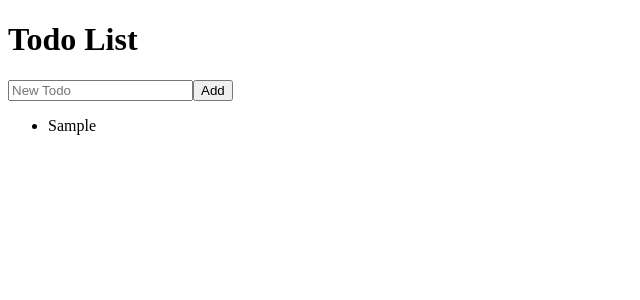
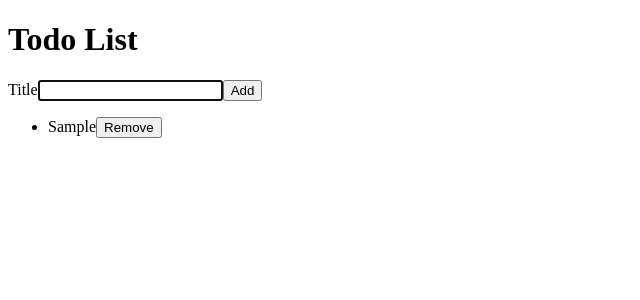
Before and after one commit to Sabina-Kazantseva/react-todo, a React (Create React App) app: page / in a window 1280 px wide. Both pictures are taken after typing "Sample" into the empty fields and a click on the button "Add". Shown: the top 300 px of the page, without its empty margins (0-640 px from the left). Built offline with nearby package versions, Linux system fonts and the light colour scheme; the HTML template or start-up script is replaced by a standard one.

Commit message:
reusable components

```diff
--- a/src/AddTodoForm.js
+++ b/src/AddTodoForm.js
@@ -1,30 +1,38 @@
-import React, { useState } from 'react';
+import React, { useState, useEffect, useRef } from 'react';
+import InputWithLabel from './InputWithLabel';
 
 // import React from "react";
 function AddTodoForm({ onAddTodo }) {
-    const [todoTitle, setTodoTitle] = useState(""); // Step 3: Create todoTitle state
+    const [todoTitle, setTodoTitle] = useState("");
+    const inputRef = useRef(null);
 
     function handleTitleChange(event) {
         const newTodoTitle = event.target.value;
-        setTodoTitle(newTodoTitle); // Step 3: Update todoTitle state
+        setTodoTitle(newTodoTitle); //  Update todoTitle state
     }
     function handleAddTodo(event) {
         event.preventDefault();
         const newTodo = {
             title: todoTitle,
-            id: Date.now(), // Step 3: Generate a unique id
+            id: Date.now(), // : Generate a unique id
         };
-        onAddTodo(newTodo); // Step 3: Pass an object with title and id
-        setTodoTitle(""); // Step 3: Reset todoTitle state
+        onAddTodo(newTodo); //  Pass an object with title and id
+        setTodoTitle(""); // Reset todoTitle state
     }
 
 
     // Add a multi-line return statement with JSX
     return (
         <form onSubmit={handleAddTodo}>
-
-
-            <input type="text" name="title" placeholder="New Todo" value={todoTitle} onChange={handleTitleChange} />
+            <InputWithLabel
+                id="todoTitle"
+                value={todoTitle}
+                onInputChange={handleTitleChange}
+                type="text"
+                autoFocus  // Setting autoFocus directly
+            >
+                Title
+            </InputWithLabel>
 
             {/* Create a submit button element with text "Add" */}
             <button type="submit">Add</button>
--- a/src/App.js
+++ b/src/App.js
@@ -21,14 +21,17 @@ function App() {
   function addTodo(newTodo) {
     setTodoList([...todoList, newTodo]);
   }
-
+  const removeTodo = (id) => {
+    const updatedTodoList = todoList.filter((todo) => todo.id !== id);
+    setTodoList(updatedTodoList);
+  };
 
   return (
     <>
       <div>
         <h1>Todo List</h1>
         <AddTodoForm onAddTodo={addTodo} />
-        <TodoList todoList={todoList} />
+        <TodoList todoList={todoList} onRemoveTodo={removeTodo} />
       </div>
     </>
   );
--- /dev/null
+++ b/src/InputWithLabel.js
@@ -0,0 +1,26 @@
+import React, { useEffect, useRef } from 'react';
+function InputWithLabel({ id, value, onInputChange, label, type, children, autoFocus }) {
+    const inputRef = useRef(null);
+
+    useEffect(() => {
+        if (inputRef.current) {
+            inputRef.current.focus();
+        }
+    });
+    return (
+        <>
+            <label htmlFor={id}>{children}</label>
+            <input
+                id={id}
+                type={type}
+                value={value}
+                onChange={onInputChange}
+                ref={inputRef} // Assign the ref to the input element
+
+            />
+
+        </>
+    );
+
+}
+export default InputWithLabel;
--- a/src/TodoList.js
+++ b/src/TodoList.js
@@ -2,14 +2,14 @@ import React from 'react';
 import TodoListItem from './TodoListItem';
 
 
-function TodoList({ todoList }) {
+function TodoList({ todoList, onRemoveTodo }) {
     console.log("TodoList - todoList:", todoList);
 
 
     return (
         <ul>
             {todoList.map((todo) => (
-                <TodoListItem key={todo.id} task={todo} />
+                <TodoListItem key={todo.id} task={todo} onRemoveTodo={onRemoveTodo} />
             ))}
         </ul>
     );
--- a/src/TodoListItem.js
+++ b/src/TodoListItem.js
@@ -1,11 +1,18 @@
 import React from 'react';
 
-function TodoListItem({ task }) {
+function TodoListItem({ task, onRemoveTodo }) {
+    const handleRemove = () => {
+        onRemoveTodo(task.id);
+    };
 
     return (
 
         <li>
             {task.title}
+            <button type="button" onClick={handleRemove}>
+                Remove
+            </button>
+
         </li>
 
 
```
